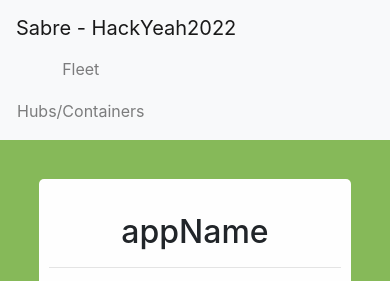
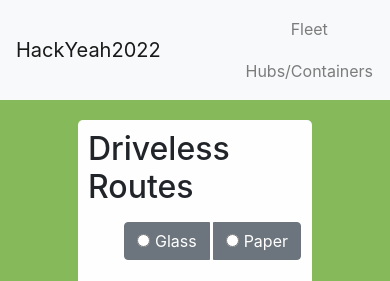
Before and after one commit to MemoryLeeksHackYeah/hackyeah, a Django app: template source/hackyeah_ml/app/templates/app/index.html in a window 390 px wide. Shown: the top 281 px of the page. Run offline with Django 4.2, Linux system fonts and the light colour scheme; the template is opened without the code that fills it, so the values that code supplies are empty; some libraries are stand-ins or nearby versions.

Commit message:
Added buttons in index view

```diff
--- a/source/hackyeah_ml/app/static/app/app.js
+++ b/source/hackyeah_ml/app/static/app/app.js
@@ -1,8 +1,10 @@
 // Initialize and add the map
 function initMap() {
-    // The location of Uluru
-    const krakow = { lat: 50.064, lng: 19.945 };
-    // The map, centered at Uluru
+
+    // The location of Krakow
+    const krakow = { lat: 50.060, lng: 19.948 };
+    const mama = { lat: 50.066, lng: 19.950 };
+    // The map, centered at Krakow
     const map = new google.maps.Map(document.getElementById("map"), {
       zoom: 12,
       center: krakow,
@@ -12,6 +14,12 @@ function initMap() {
       position: krakow,
       map: map,
     });
+    // The marker, positioned at Krakow
+    const marker2 = new google.maps.Marker({
+        position: mama,
+        map: map,
+        });
+
   }
 
   window.initMap = initMap;
--- a/source/hackyeah_ml/app/static/app/styles.css
+++ b/source/hackyeah_ml/app/static/app/styles.css
@@ -1,6 +1,6 @@
 #main_div, #fleet_main, #truck_page {
     border: none;
-    margin: 10% 10% 10% 10%;
+    margin: 5% 20% 10% 20%;
     padding: 10px;
     text-align: center;
     background-color: rgb(254, 254, 254);
@@ -25,6 +25,26 @@ form {
     margin: 5px;
     border: solid 1px black;
     border-radius: 5px;
+}
+
+.button_toggles > div, h2 {
+    display: inline;
+}
+
+.button_toggles {
+    margin-right: 1px;
+}
+
+.button_toggles > .btn-group {
+    padding: 0px;
+}
+
+.buttonOption1{
+    text-align: start;
+}
+
+.buttonOption2{
+    text-align: end;
 }
 
 .fleet_data_item {
--- a/source/hackyeah_ml/app/templates/app/index.html
+++ b/source/hackyeah_ml/app/templates/app/index.html
@@ -4,17 +4,25 @@
 {% block body %}
 <div id="main_div">
 
-    <br>
-    <h2>appName</h2>
+    <div class="button_toggles form-row">
+        <br>
+        <div class="form-group col-md-6 buttonOption1" ><h2>Driveless Routes</h2></div>
+        <div class="btn-group form-group col-md-6 buttonOption2" data-toggle="buttons">
+            <label class="btn btm-sm btn-secondary">
+                <input type="radio" name="options" id="option1"> Glass
+            </label>
+            <label class="btn btm-sm btn-secondary">
+                <input type="radio" name="options" id="option2"> Paper
+            </label>
+        </div>
+    </div>
+
     <hr>
 
-	<!-- <div class="map-responsive">
-        <iframe src="https://maps.googleapis.com/maps/api/js?key=AIzaSyB41DRUbKWJHPxaFjMAwdrzWzbVKartNGg&callback=initMap&v=weekly"></iframe>
-	</div> -->
+    <div id="map">
+    </div>
 
-    <div id="map">
-
-    </div>
+    <div><button class="btn btn-secondary btn-sm mt-2">Set a route</button></div>
 
 
 </div>
--- a/source/hackyeah_ml/app/templates/app/layout.html
+++ b/source/hackyeah_ml/app/templates/app/layout.html
@@ -10,7 +10,7 @@
     <body>
 
         <nav class="navbar navbar-expand-lg navbar-light bg-light">
-            <a href="{% url 'index' %}" class="navbar-brand">Sabre - HackYeah2022</a>
+            <a href="{% url 'index' %}" class="navbar-brand">HackYeah2022</a>
 
             <div>
               <ul class="navbar-nav mr-auto">
```
